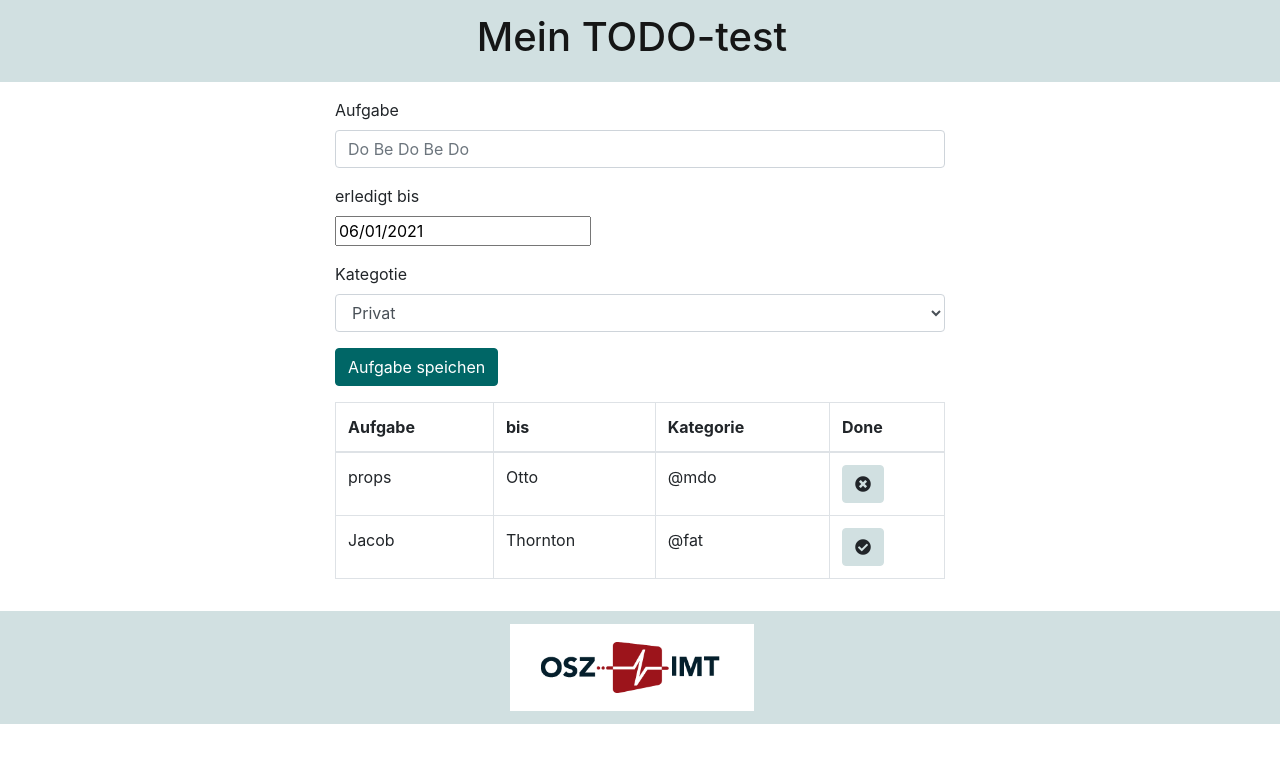
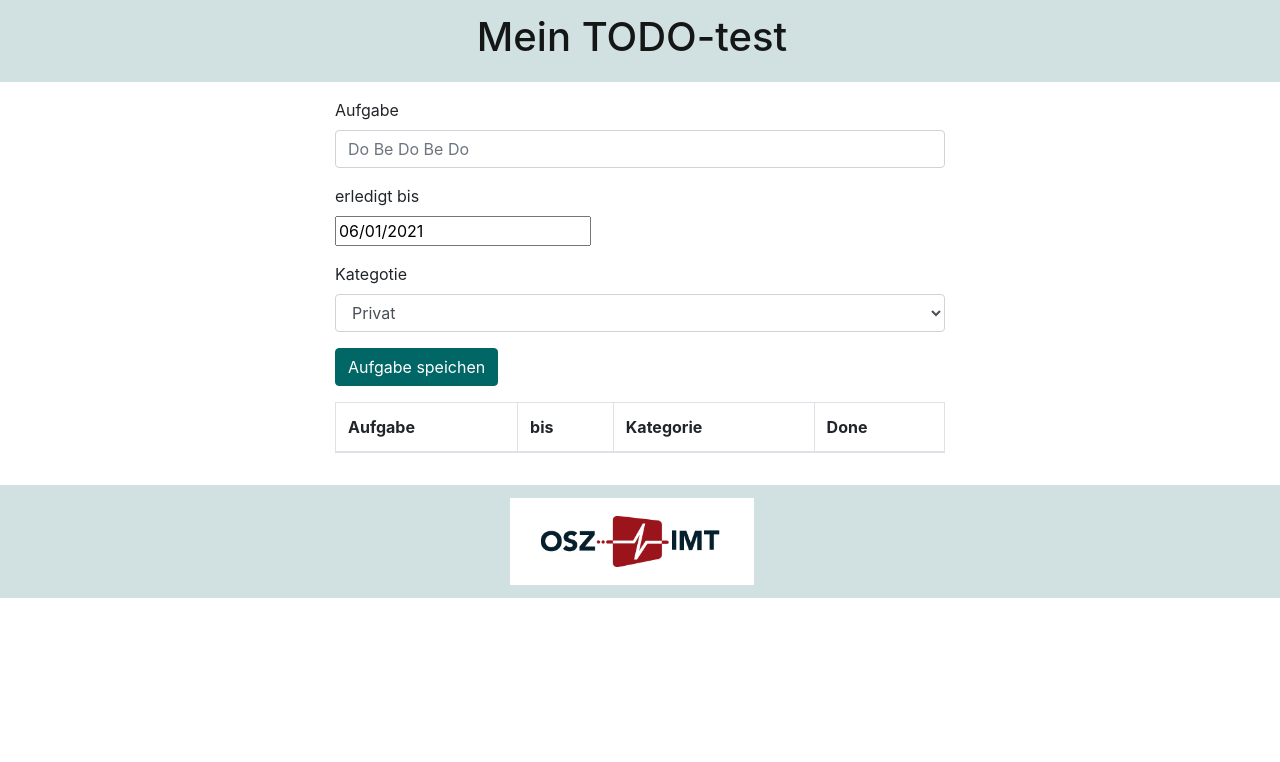
Before and after one commit to PhuongAnhNhu/taskplanung, a React (Create React App) app: page / in a window 1280 px wide. Shown: the top 762 px of the page. Built offline with nearby package versions, Linux system fonts and the light colour scheme.

Commit message:
anzeigen task list

```diff
--- a/src/component/TaskList/TaskList.js
+++ b/src/component/TaskList/TaskList.js
@@ -1,7 +1,7 @@
 import React from "react";
 import { Table, Col, Row, Container, Button } from "react-bootstrap";
 
-const TaskList = (props) => {
+const TaskList = ({ tasks = [] }) => {
   return (
     <Container fluid className="mt-3">
       <Row className="justify-content-md-center">
@@ -16,26 +16,18 @@ const TaskList = (props) => {
               </tr>
             </thead>
             <tbody>
-              <tr>
-                <td>props</td>
-                <td>Otto</td>
-                <td>@mdo</td>
-                <td>
-                  <Button>
-                    <i class="fas fa-times-circle"></i>
-                  </Button>
-                </td>
-              </tr>
-              <tr>
-                <td>Jacob</td>
-                <td>Thornton</td>
-                <td>@fat</td>
-                <td>
-                  <Button>
-                    <i class="fas fa-check-circle"></i>
-                  </Button>
-                </td>
-              </tr>
+              {tasks.map((task, index) => (
+                <tr key={index}>
+                  <td>{task.task}</td>
+                  <td>{task.startDate.toLocaleDateString()}</td>
+                  <td>{task.kategotie}</td>
+                  <td>
+                    <Button>
+                      <i className="fas fa-times-circle"></i>
+                    </Button>
+                  </td>
+                </tr>
+              ))}
             </tbody>
           </Table>
         </Col>
```
